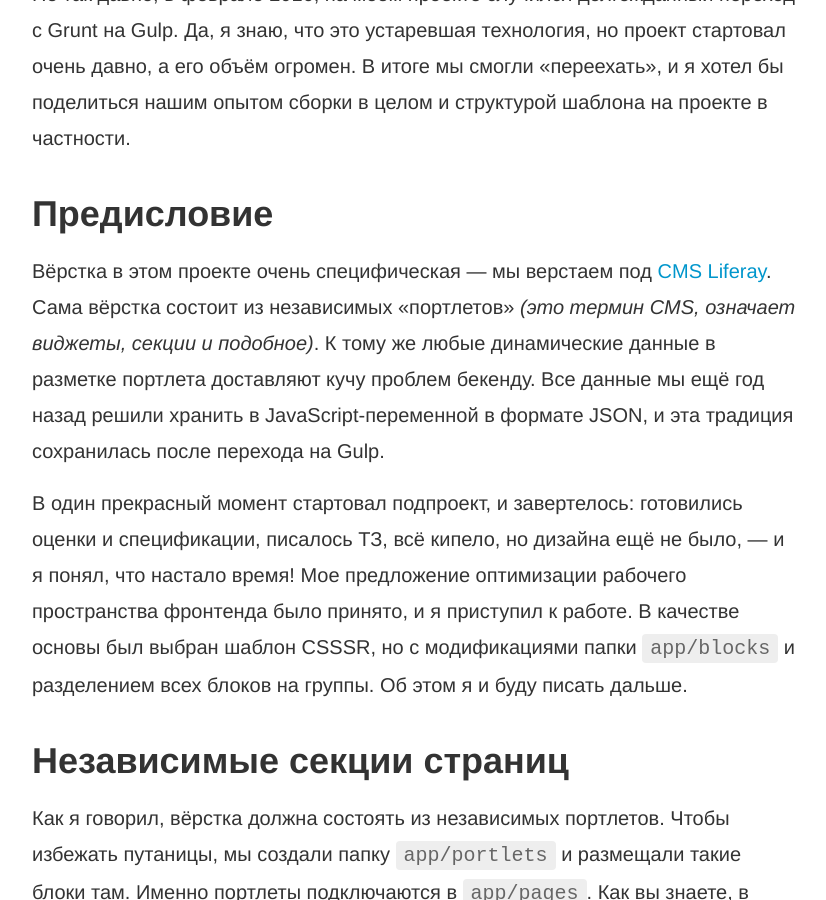
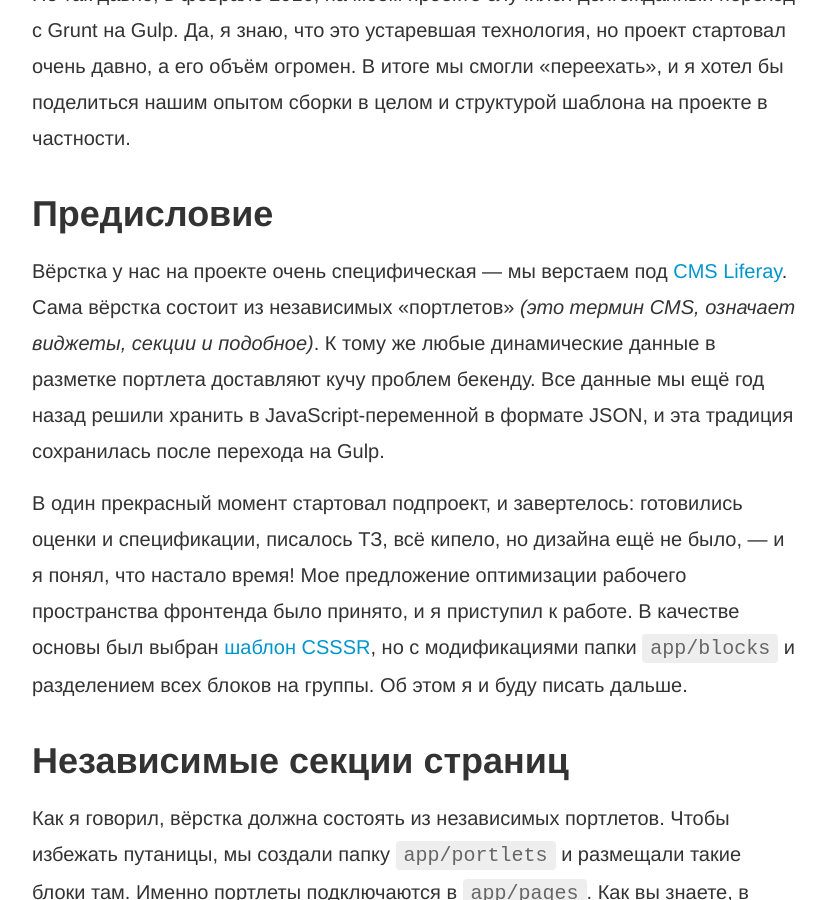
Before and after one commit to vislogurov/csssr.github.io, a Jekyll site: the page built from _posts/2016-07-22-split-blocks-into-groups.md, in a window 1280 px wide and 900 px high, scrolled down 554 px. Shown: the whole window, without its empty margins (224-1050 px from the left). Built offline with Jekyll 4.4.1, drawn with Linux system fonts in a browser that asks for light colours; comment, search, counter and statistics services are not loaded.

Commit message:
fix(post): fix text & add link

```diff
--- a/_posts/2016-07-22-split-blocks-into-groups.md
+++ b/_posts/2016-07-22-split-blocks-into-groups.md
@@ -9,9 +9,9 @@ summary: Рассказ о том, что я бы хотел изменить в
 
 ### Предисловие
 
-Вёрстка в этом проекте очень специфическая — мы верстаем под [CMS Liferay](https://www.liferay.com). Сама вёрстка состоит из независимых «портлетов» _(это термин CMS, означает виджеты, секции и подобное)_. К тому же любые динамические данные в разметке портлета доставляют кучу проблем бекенду. Все данные мы ещё год назад решили хранить в JavaScript-переменной в формате JSON, и эта традиция сохранилась после перехода на Gulp.
+Вёрстка у нас на проекте очень специфическая — мы верстаем под [CMS Liferay](https://www.liferay.com). Сама вёрстка состоит из независимых «портлетов» _(это термин CMS, означает виджеты, секции и подобное)_. К тому же любые динамические данные в разметке портлета доставляют кучу проблем бекенду. Все данные мы ещё год назад решили хранить в JavaScript-переменной в формате JSON, и эта традиция сохранилась после перехода на Gulp.
 
-В один прекрасный момент стартовал подпроект, и завертелось: готовились оценки и спецификации, писалось ТЗ, всё кипело, но дизайна ещё не было, — и я понял, что настало время! Мое предложение оптимизации рабочего пространства фронтенда было принято, и я приступил к работе. В качестве основы был выбран шаблон CSSSR, но с модификациями папки `app/blocks` и разделением всех блоков на группы. Об этом я и буду писать дальше.
+В один прекрасный момент стартовал подпроект, и завертелось: готовились оценки и спецификации, писалось ТЗ, всё кипело, но дизайна ещё не было, — и я понял, что настало время! Мое предложение оптимизации рабочего пространства фронтенда было принято, и я приступил к работе. В качестве основы был выбран [шаблон CSSSR](http://cpt.csssr.ru/), но с модификациями папки `app/blocks` и разделением всех блоков на группы. Об этом я и буду писать дальше.
 
 ### Независимые секции страниц
 
```
